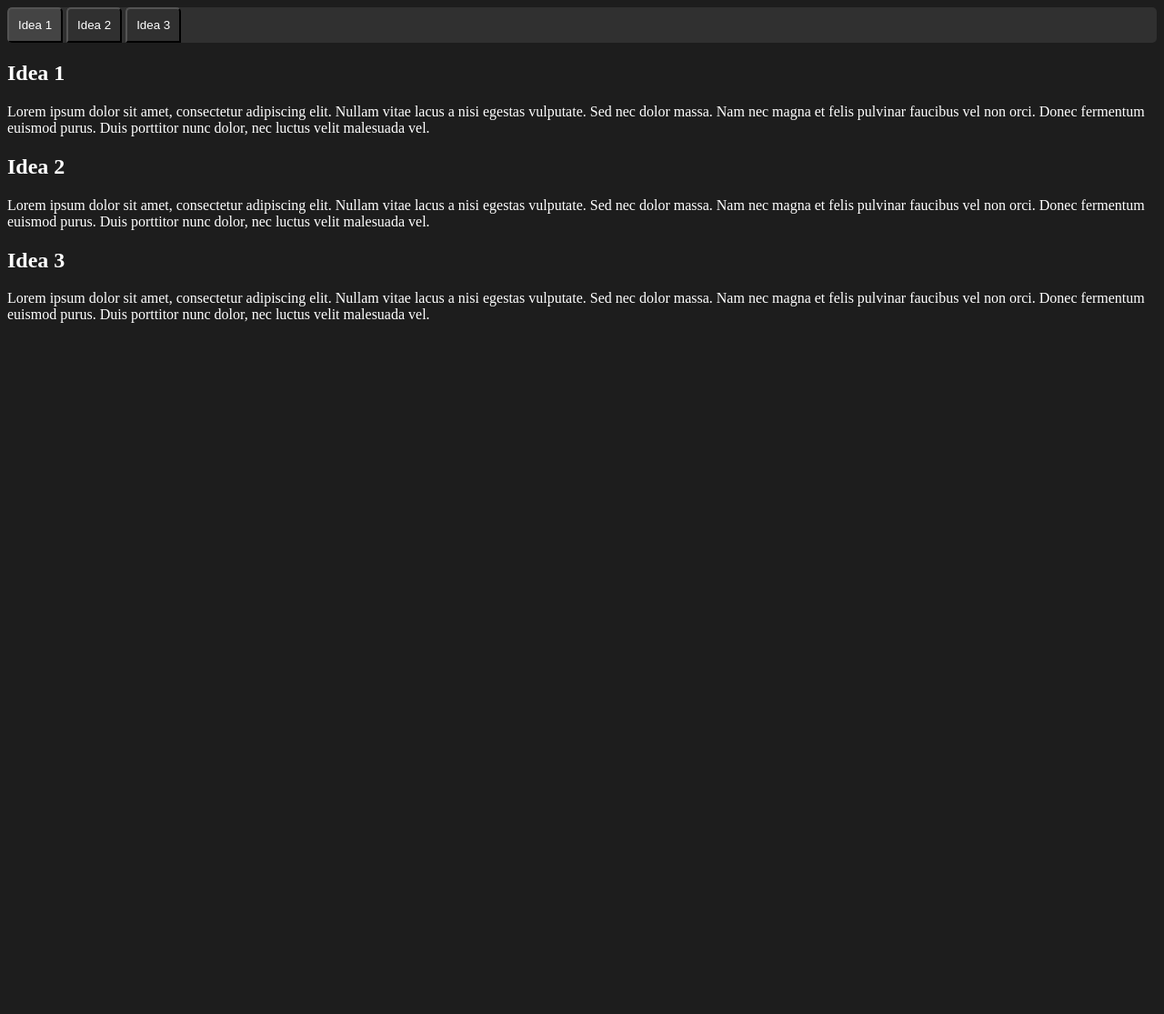
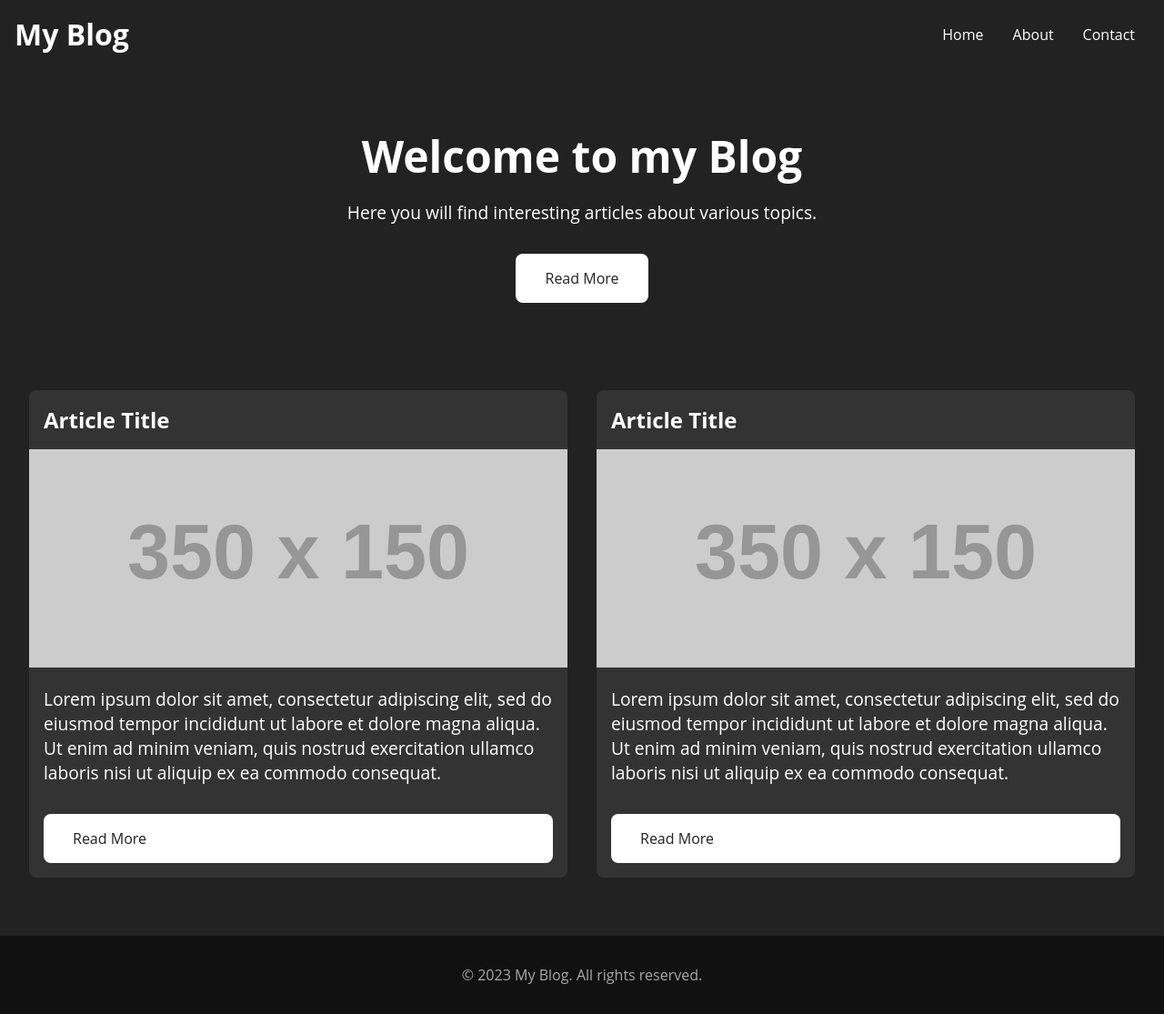
Before and after one commit to jackbuoy/whoa-a-portfolio-site, a plain HTML site: page index.html in a window 1280 px wide. Shown: the whole page at 91% size. Before the commit the page ends 800 px from the top, so only its background shows below. Drawn offline with Linux system fonts and the light colour scheme; placeholder pictures from the web are drawn by us.

Commit message:
Swapped to a blog style site

```diff
--- a/index.html
+++ b/index.html
@@ -1,29 +1,46 @@
 <!DOCTYPE html>
-<html>
+<html lang="en">
   <head>
-    <title>Ideas</title>
-    <link rel="stylesheet" href="main.css">
+    <meta charset="UTF-8" />
+    <meta name="viewport" content="width=device-width, initial-scale=1.0" />
+    <title>My Blog</title>
+    <link rel="stylesheet" href="main.css" />
   </head>
   <body>
-    <div class="tabs">
-      <button class="tab active" data-target="idea1">Idea 1</button>
-      <button class="tab" data-target="idea2">Idea 2</button>
-      <button class="tab" data-target="idea3">Idea 3</button>
-    </div>
-    <div class="ideas">
-      <div id="idea1" class="idea active">
-        <h2>Idea 1</h2>
-        <p>Lorem ipsum dolor sit amet, consectetur adipiscing elit. Nullam vitae lacus a nisi egestas vulputate. Sed nec dolor massa. Nam nec magna et felis pulvinar faucibus vel non orci. Donec fermentum euismod purus. Duis porttitor nunc dolor, nec luctus velit malesuada vel.</p>
-      </div>
-      <div id="idea2" class="idea">
-        <h2>Idea 2</h2>
-        <p>Lorem ipsum dolor sit amet, consectetur adipiscing elit. Nullam vitae lacus a nisi egestas vulputate. Sed nec dolor massa. Nam nec magna et felis pulvinar faucibus vel non orci. Donec fermentum euismod purus. Duis porttitor nunc dolor, nec luctus velit malesuada vel.</p>
-      </div>
-      <div id="idea3" class="idea">
-        <h2>Idea 3</h2>
-        <p>Lorem ipsum dolor sit amet, consectetur adipiscing elit. Nullam vitae lacus a nisi egestas vulputate. Sed nec dolor massa. Nam nec magna et felis pulvinar faucibus vel non orci. Donec fermentum euismod purus. Duis porttitor nunc dolor, nec luctus velit malesuada vel.</p>
-      </div>
-    </div>
+    <nav>
+      <h1>My Blog</h1>
+      <ul>
+        <li><a href="#">Home</a></li>
+        <li><a href="#">About</a></li>
+        <li><a href="#">Contact</a></li>
+      </ul>
+    </nav>
+    <header>
+      <h2>Welcome to my Blog</h2>
+      <p>Here you will find interesting articles about various topics.</p>
+      <a href="#">Read More</a>
+    </header>
+    <main>
+      <article>
+        <h3>Article Title</h3>
+        <img src="https://via.placeholder.com/350x150" alt="Article Image" />
+        <p>
+          Lorem ipsum dolor sit amet, consectetur adipiscing elit, sed do eiusmod tempor incididunt ut labore et dolore magna aliqua. Ut enim ad minim veniam, quis nostrud exercitation ullamco laboris nisi ut aliquip ex ea commodo consequat.
+        </p>
+        <a href="#">Read More</a>
+      </article>
+      <article>
+        <h3>Article Title</h3>
+        <img src="https://via.placeholder.com/350x150" alt="Article Image" />
+        <p>
+          Lorem ipsum dolor sit amet, consectetur adipiscing elit, sed do eiusmod tempor incididunt ut labore et dolore magna aliqua. Ut enim ad minim veniam, quis nostrud exercitation ullamco laboris nisi ut aliquip ex ea commodo consequat.
+        </p>
+        <a href="#">Read More</a>
+      </article>
+    </main>
+    <footer>
+      <p>&copy; 2023 My Blog. All rights reserved.</p>
+    </footer>
     <script src="main.js"></script>
   </body>
 </html>
--- a/main.css
+++ b/main.css
@@ -1,112 +1,127 @@
-/* Set the background color to a dark color scheme */
+/* Reset Styles */
+* {
+  box-sizing: border-box;
+  margin: 0;
+  padding: 0;
+}
+
+/* Global Styles */
 body {
-  background-color: #1d1d1d;
+  font-family: 'Open Sans', sans-serif;
+  color: #fff;
+  background-color: #222;
+}
+
+a {
+  color: #fff;
+  text-decoration: none;
+}
+
+nav {
+  display: flex;
+  justify-content: space-between;
+  align-items: center;
+  padding: 1rem;
+}
+
+nav h1 {
+  font-size: 2rem;
+}
+
+nav ul {
+  display: flex;
+  list-style: none;
+}
+
+nav li {
+  margin: 0 1rem;
+}
+
+header {
+  display: flex;
+  flex-direction: column;
+  justify-content: center;
+  align-items: center;
+  padding: 4rem 0;
+}
+
+header h2 {
+  font-size: 3rem;
+  margin-bottom: 1rem;
+}
+
+header p {
+  font-size: 1.2rem;
+  margin-bottom: 2rem;
+}
+
+header a {
+  background-color: #fff;
+  color: #222;
+  padding: 1rem 2rem;
+  border-radius: 0.5rem;
+  transition: all 0.3s ease;
+}
+
+header a:hover {
+  background-color: #111;
   color: #fff;
 }
 
-/* Set the tab background color to a dark gray */
-.tabs {
-  background-color: #303030;
-  border-radius: 5px;
-  overflow: hidden;
+main {
+  display: flex;
+  flex-wrap: wrap;
+  justify-content: space-between;
+  padding: 2rem;
 }
 
-/* Style each individual tab */
-.tab {
-  display: inline-block;
-  padding: 10px;
-  border-radius: 5px 5px 0 0;
-  background-color: #303030;
-  color: #fff;
-  cursor: pointer;
-  transition: background-color 0.2s ease-in-out;
+article {
+  flex-basis: calc(50% - 1rem);
+  margin-bottom: 2rem;
+  background-color: #333;
+  border-radius: 0.5rem;
+  overflow: hidden;
+  transition: all 0.3s ease;
 }
 
-.tab:hover {
-  background-color: #444;
+article:hover {
+  transform: translateY(-0.2rem);
 }
 
-.tab.active {
-  background-color: #444;
+article img {
+  width: 100%;
+  height: 15rem;
+  object-fit: cover;
 }
 
-/* Style the discussion containers */
-.discussion-container {
-  padding: 20px;
-  background-color: #2a2a2a;
-  border-radius: 0 5px 5px 5px;
+article h3 {
+  font-size: 1.5rem;
+  padding: 1rem;
 }
 
-/* Add a pastel border to the discussion content */
-.discussion-content {
-  border: 1px solid #c8d6e5;
-  border-radius: 5px;
-  padding: 10px;
-  margin-bottom: 10px;
+article p {
+  font-size: 1.2rem;
+  padding: 1rem;
 }
 
-.discussion-content h2 {
-  margin-top: 0;
+article a {
+  display: block;
+  background-color: #fff;
+  color: #222;
+  padding: 1rem 2rem;
+  border-radius: 0.5rem;
+  margin: 1rem;
+  transition: all 0.3s ease;
 }
 
-/* Add some animation to the comment form and comment button */
-#comment-form, .comment-btn {
-  transition: all 0.2s ease-in-out;
+article a:hover {
+  background-color: #111;
+  color: #fff;
 }
 
-#comment-form {
-  padding: 20px;
-  background-color: #2a2a2a;
-  border-radius: 5px;
+footer {
+  text-align: center;
+  padding: 2rem;
+  background-color: #111;
+  color: #aaa;
 }
-
-#comment-form input, #comment-form textarea {
-  display: block;
-  width: 100%;
-  padding: 10px;
-  margin-bottom: 10px;
-  background-color: #303030;
-  color: #fff;
-  border: none;
-  border-radius: 5px;
-}
-
-#comment-form label {
-  display: block;
-  margin-bottom: 5px;
-}
-
-#comment-form input[type="submit"] {
-  background-color: #fca311;
-  color: #fff;
-  border: none;
-  border-radius: 5px;
-  padding: 10px 20px;
-  cursor: pointer;
-}
-
-#comment-form input[type="submit"]:hover {
-  background-color: #fdcb6e;
-}
-
-/* Add some padding to the comment container */
-#comments {
-  padding-top: 20px;
-}
-
-/* Add some animation to the comment */
-.comment {
-  animation-name: fade-in;
-  animation-duration: 0.5s;
-  animation-fill-mode: forwards;
-  opacity: 0;
-}
-
-@keyframes fade-in {
-  from {
-    opacity: 0;
-  }
-  to {
-    opacity: 1;
-  }
-}
--- a/main.js
+++ b/main.js
@@ -1,58 +1,15 @@
-// Define constants for elements that will be manipulated
-const tabs = document.querySelectorAll(".tab");
-const ideas = document.querySelectorAll(".idea");
-const ideaContainers = document.querySelectorAll(".idea-container");
+const articles = document.querySelectorAll('article');
+let currentArticle = 0;
 
-// Add event listeners to tabs to display the appropriate idea
-tabs.forEach((tab) => {
-  tab.addEventListener("click", () => {
-    const target = tab.dataset.target;
-    ideas.forEach((idea) => {
-      if (idea.getAttribute("id") === target) {
-        idea.classList.add("active");
-      } else {
-        idea.classList.remove("active");
-      }
-    });
+function showArticle(index) {
+  articles[currentArticle].style.display = 'none';
+  articles[index].style.display = 'block';
+  currentArticle = index;
+}
 
-    tabs.forEach((t) => {
-      if (t === tab) {
-        t.classList.add("active");
-      } else {
-        t.classList.remove("active");
-      }
-    });
-  });
-});
+function showNextArticle() {
+  const nextArticle = (currentArticle + 1) % articles.length;
+  showArticle(nextArticle);
+}
 
-// Add event listener to form to handle form submission
-const form = document.querySelector("#idea-form");
-form.addEventListener("submit", (e) => {
-  e.preventDefault();
-  const title = form.querySelector("#idea-title").value.trim();
-  const description = form.querySelector("#idea-description").value.trim();
-  const tags = form.querySelector("#idea-tags").value.trim();
-  const date = new Date().toLocaleDateString();
-
-  // Create new idea element and append to container
-  const newIdea = document.createElement("div");
-  newIdea.classList.add("idea");
-  newIdea.setAttribute("id", title.toLowerCase().replace(/\s+/g, '-'));
-  newIdea.innerHTML = `
-    <h2>${title}</h2>
-    <p>${description}</p>
-    <div class="tags">${tags}</div>
-    <div class="date">${date}</div>
-  `;
-  ideaContainers[0].appendChild(newIdea);
-
-  // Clear form fields
-  form.reset();
-});
-
-// Add event listener to show/hide form
-const addBtn = document.querySelector(".add-btn");
-const formContainer = document.querySelector(".form-container");
-addBtn.addEventListener("click", () => {
-  formContainer.classList.toggle("hidden");
-});
+document.querySelector('#next-btn').addEventListener('click', showNextArticle);
```
